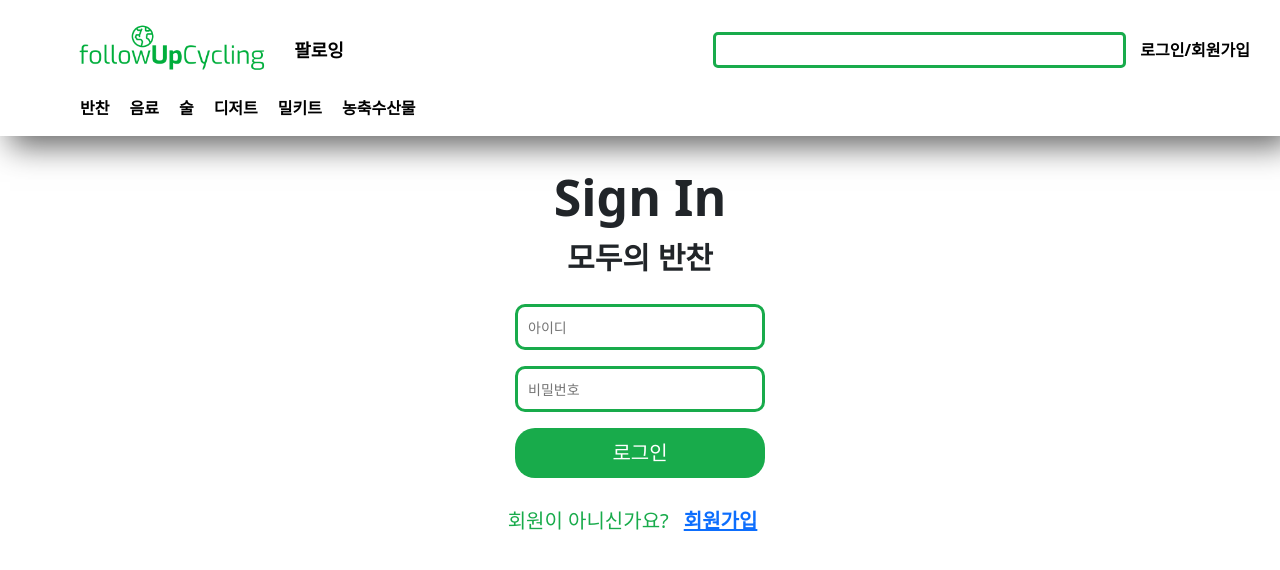
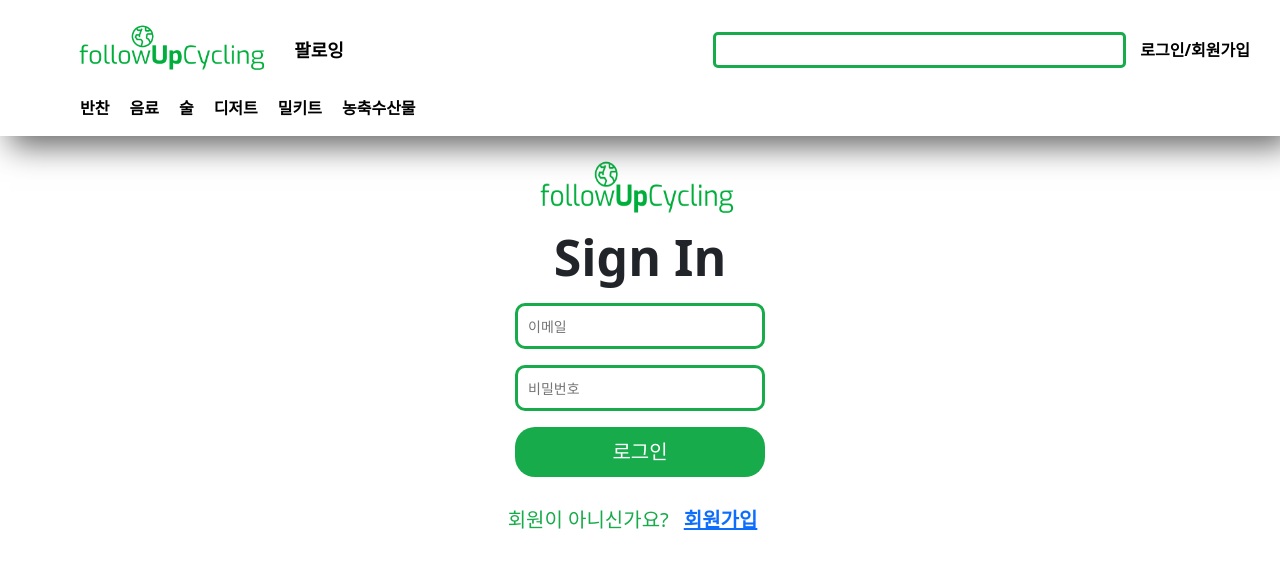
Before and after one commit to zoonong/modubanchan_front, a React (Create React App) app: page /#/SignIn in a window 1280 px wide. Shown: the top 570 px of the page. Built offline with nearby package versions, Linux system fonts and the light colour scheme.

Commit message:
signIn으로 accessToken 받는 코드 옮겨옴

```diff
--- a/src/routes/Cart.js
+++ b/src/routes/Cart.js
@@ -3,8 +3,7 @@ import CartProduct from "../components/CartProduct";
 import axios from 'axios';
 
 const Cart = () => {
-  const [email, setEmail] = useState("udayeon@naver.com");
-  const [password, setPassword] = useState("qwer1234!");
+
   function accountsInput() {
     axios.post("http://127.0.0.1:8000/accounts/", {
       email: "udayeon@naver.com",
@@ -18,29 +17,10 @@ const Cart = () => {
         console.log(error);
     });
   }
-  function loginInput() {
-    axios.post("http://127.0.0.1:8000/accounts/login/", {
-      email: "udayeon@naver.com",
-      password: "qwer1234!"
-    })
-      .then(function (response) {
-        console.log(response);
-        const accessToken = response.data.access_token;
-        console.log(accessToken);
-        // API 요청하는 콜마다 헤더에 accessToken 담아 보내도록 설정
-        axios.defaults.headers.common['Authorization'] = accessToken;
-        console.log(axios.defaults.headers.common);
 
-        // accessToken을 localStorage, cookie 등에 저장하지 않는다!
-      })
-      .catch(function (error) {
-        console.log(error);
-    });
-  }
   return (
     <div>
       <button type="text" onClick={accountsInput}>accountsInput 클릭</button>
-      <button type="text" onClick={loginInput}>loginInput 클릭</button>
       <span>장바구니</span>
       <CartProduct />
       <CartProduct />
--- a/src/routes/SignIn.js
+++ b/src/routes/SignIn.js
@@ -1,26 +1,73 @@
-import React from "react";
+import { React, useState } from "react";
 import { Link } from "react-router-dom";
 import { useDispatch, useSelector } from "react-redux";
 import "../App.css";
 import styles from "../styles/SignIn/SignIn.module.scss";
 import classNames from "classnames/bind";
+import axios from "axios";
 
 const cx = classNames.bind(styles);
 
 const SignIn = ({ isLoggedIn, setIsLoggedIn }) => {
+  const [user, setUser] = useState({
+    email: "",
+    password: ""
+  });
+  const [loginURL, setLoginURL] = useState("SignIn");
   const users = useSelector(state => state.users);
+  function userLogin() {
+    axios.post("http://127.0.0.1:8000/accounts/login/", {
+      email: user.email,
+      password: user.password
+    })
+      .then(function (response) {
+        console.log(response);
+        const accessToken = response.data.access_token;
+        console.log(accessToken);
+        // API 요청하는 콜마다 헤더에 accessToken 담아 보내도록 설정
+        axios.defaults.headers.common['Authorization'] = accessToken;
+        console.log(axios.defaults.headers.common);
+
+        setIsLoggedIn(true); // 로그인 상태 true로 설정
+        // accessToken을 localStorage, cookie 등에 저장하지 않는다!
+      })
+      .catch(function (error) {
+        console.log("로그인 실패!");
+        console.log(error);
+        setLoginURL("SignIn");
+    });
+  }
+  const onChange = (e) => {
+    const { value, name } = e.target; // 우선 e.target 에서 name 과 value 를 추출
+    setUser({
+      ...user, // 기존의 user 객체를 복사한 뒤
+      [name]: value // name 키를 가진 값을 value 로 설정
+    });
+  };
+  const onLoginSubmit = () => {
+    userLogin();
+    setUser({
+      ...user,
+      email: "",
+      password: ""
+    });
+  };
+  const onKeyUp = (event) => {
+    // 'enter'키의 keycode는 13
+    if (event.keyCode === 13) {
+      onLoginSubmit();
+    }
+  };
   return (
     <div className={cx("SignIn")}>
+      <img src={require("../images/logo.png")} alt="home" className={cx("Logo")}/>
       <div className={cx("Title")}>Sign In</div>
-      <p className={cx("Logo")}>모두의 반찬</p>
 
       <div className={cx("Form")}>
-        <input className={cx("Input")} name="ID" type="email" placeholder="아이디" required />
-        <input className={cx("Input")} name="password" type="password" placeholder="비밀번호" required />
-        <Link to="/">
-          <button className={cx("Submit")} type="text" onClick={() => {
-            setIsLoggedIn(true);
-          }}>로그인</button>
+        <input className={cx("Input")} name="email" type="email" placeholder="이메일" value={user.email} required onChange={onChange} />
+        <input className={cx("Input")} name="password" type="password" placeholder="비밀번호" value={user.password} required onChange={onChange} onKeyUp={onKeyUp} />
+        <Link to={`/${loginURL}`}>
+          <button className={cx("Submit")} type="text" onClick={onLoginSubmit}>로그인</button>
         </Link>
       </div>
 
--- a/src/styles/SignIn/SignIn.module.scss
+++ b/src/styles/SignIn/SignIn.module.scss
@@ -18,8 +18,9 @@ $green: #18ab4b;
     font-size: 50px;
   }
   .Logo {
-    font-weight: bold;
-    font-size: 30px;
+    width: 200px;
+    height: 60px;
+    border: none;
   }
   .Input {
     font-size: 14px;
--- a/src/styles/Tap/Tap.module.scss
+++ b/src/styles/Tap/Tap.module.scss
@@ -19,7 +19,6 @@ $green: #18ab4b;
     align-items: center;
     .Title {
       padding: 4px;
-      color: $green;
       width: 200px;
       height: 60px;
       border: none;
```
